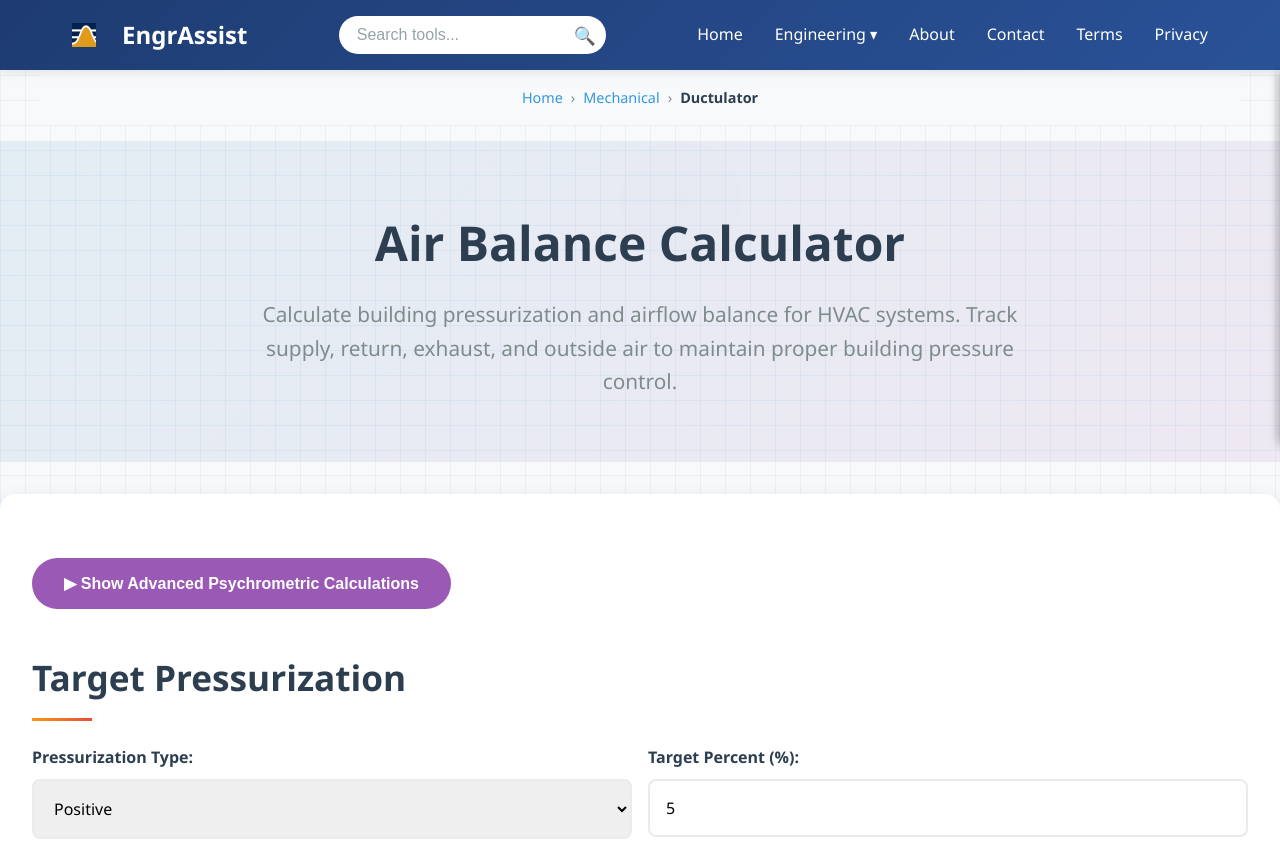
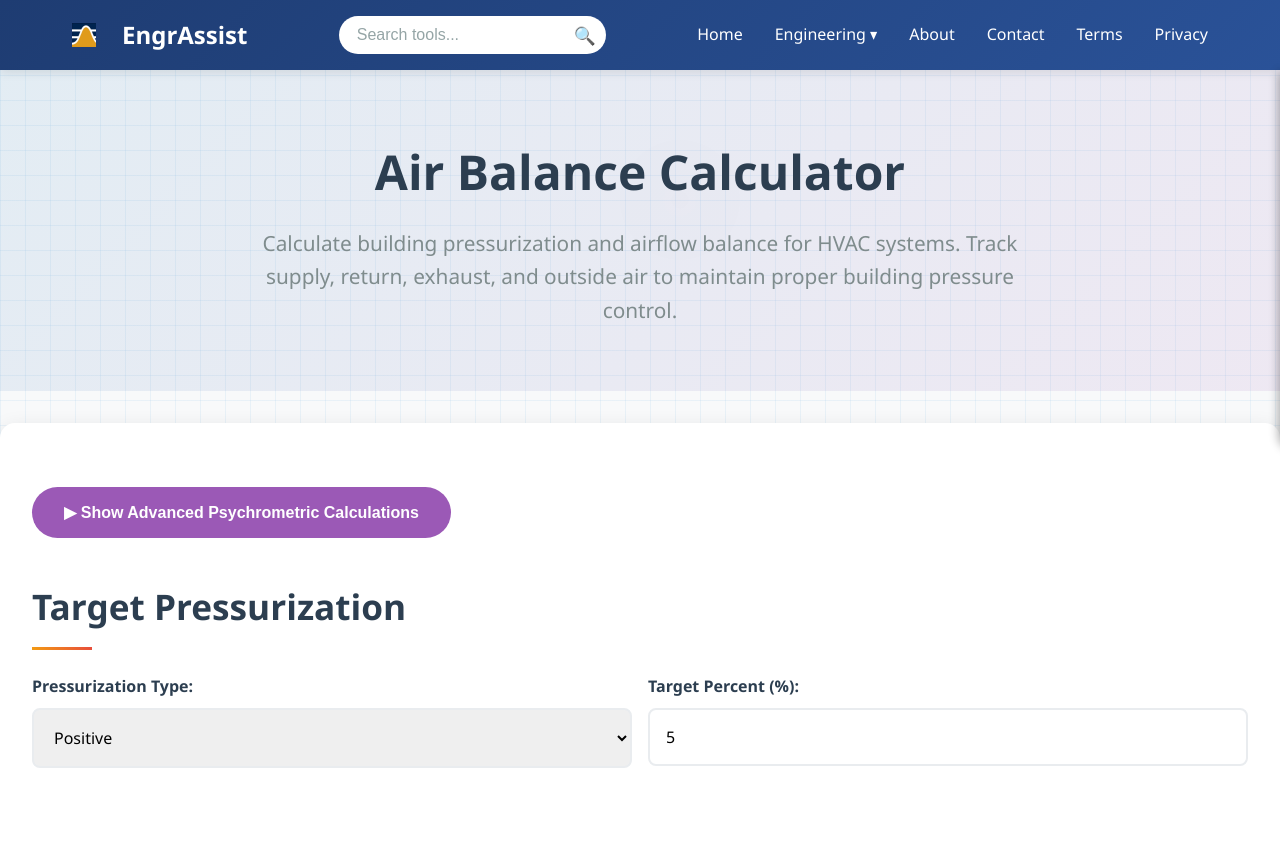
Before and after one commit to engrassist-svg/engrassist_gcs, a plain HTML site: page air_balance.html in a window 1280 px wide. Shown: the top 842 px of the page. Drawn offline with Linux system fonts and the light colour scheme.

Commit message:
Update air_balance.html

```diff
--- a/air_balance.html
+++ b/air_balance.html
@@ -51,15 +51,6 @@
     <!-- Header Placeholder -->
     <div id="header-placeholder"></div>
 
-    <nav class="breadcrumb" style="background: #f8f9fa; padding: 1rem 0; margin-bottom: 1rem;">
-        <div class="container" style="display: flex; gap: 0.5rem; font-size: 0.9rem;">
-            <a href="index.html" style="color: #3498db; text-decoration: none;">Home</a>
-            <span style="color: #7f8c8d;">›</span>
-            <a href="mechanical_page.html" style="color: #3498db; text-decoration: none;">Mechanical</a>
-            <span style="color: #7f8c8d;">›</span>
-            <span style="color: #2c3e50; font-weight: 600;">Ductulator</span>
-        </div>
-    </nav>
 
     <!-- Main Content -->
     <main>
```
